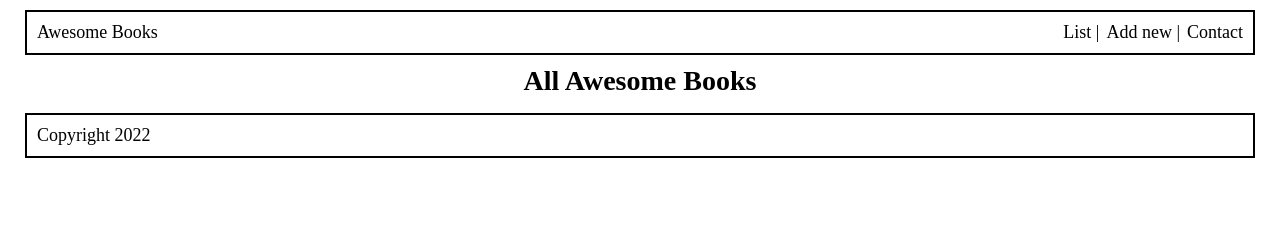
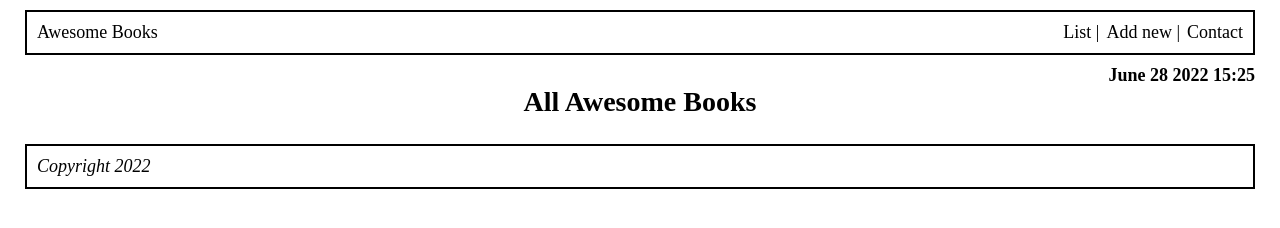
Before and after one commit to mrsamsharma/Awesome-Books, a plain HTML site: page index.html in a window 1280 px wide. Drawn offline with Linux system fonts and the light colour scheme.

Commit message:
Add a time using javascript

```diff
--- a/index.html
+++ b/index.html
@@ -19,6 +19,7 @@
       <li><a href="./index.html" class="contact-btn">Contact</a></li>
     </ul>
   </nav>
+  <p class="time"></p>
   <section class="books">
   <h1>All Awesome Books</h1>
   <div class="books-container"></div>
--- a/script/index.js
+++ b/script/index.js
@@ -81,3 +81,10 @@ contactBtn.addEventListener('click', (e) => {
   document.querySelector('.books').style.display = 'none';
   document.querySelector('.add-book').style.display = 'none';
 });
+
+const monthNames = ["January", "February", "March", "April", "May", "June",
+  "July", "August", "September", "October", "November", "December"];
+const today = new Date();
+const date = monthNames[today.getMonth()]+' '+today.getDate()+' '+today.getFullYear();
+const time = today.getHours() + ":" + today.getMinutes();
+document.querySelector('.time').textContent = date + ' ' + time;
--- a/style.css
+++ b/style.css
@@ -2,6 +2,11 @@
   margin: 0;
   padding: 0;
   box-sizing: border-box;
+}
+
+body {
+  display: flex;
+  flex-direction: column;
 }
 
 h1 {
@@ -171,6 +176,7 @@ footer {
 footer span {
   color: #000;
   font-size: 18px;
+  font-style: italic;
 }
 
 .contact {
@@ -191,3 +197,10 @@ footer span {
 .add-book {
   display: none;
 }
+
+.time {
+  font-size: 18px;
+  font-weight: bold ;
+  align-self: flex-end;
+  margin-right: 25px;
+}
```
